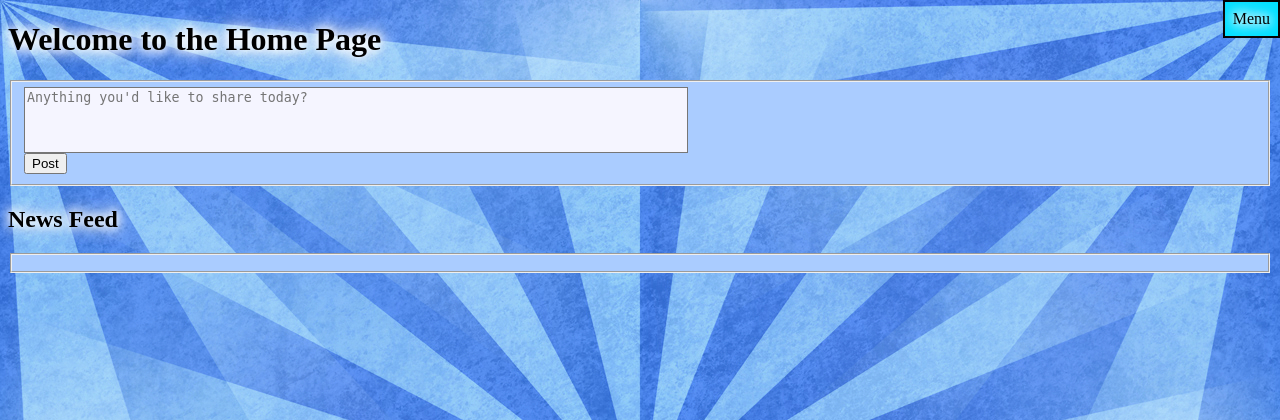
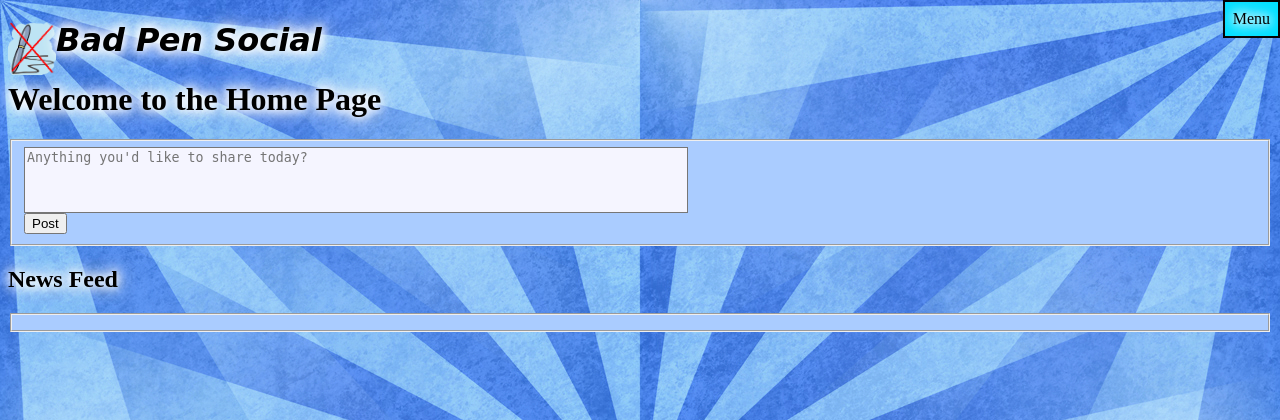
Before and after one commit to MadJinx/social_network, a PHP site: page /home.php in a window 1280 px wide. Shown: the top 420 px of the page. Run offline with PHP 8.4, Linux system fonts and the light colour scheme; the visitor is signed in with stand-in values (Sample User, id 1); data that the repository does not hold is empty.

Commit message:
added logo and name

```diff
--- a/common.php
+++ b/common.php
@@ -21,12 +21,16 @@ function addMenu() { ?>
 	<div class="menu" id="m">
 		<div class="imen" onClick="toggleVis('m');">Menu</div>
 		<ul>
-			<li><img src="images/home.png" alt="home" onClick="warp('home');"></li>
-			<li><img src="images/profile.png" alt="profile" onClick="warp('profile');"></li>
-			<li><img src="images/friends.png" alt="friends" onClick="warp('friends');"></li>
-			<li><img src="images/members.png" alt="members" onClick="warp('members');"></li>
-			<li><img src="images/logout.png" alt="logout" onClick="warp('logout');"></li>
+			<li><img src="images/home.png" alt="home" onClick="warp('home');"/></li>
+			<li><img src="images/profile.png" alt="profile" onClick="warp('profile');"/></li>
+			<li><img src="images/friends.png" alt="friends" onClick="warp('friends');"/></li>
+			<li><img src="images/members.png" alt="members" onClick="warp('members');"/></li>
+			<li><img src="images/logout.png" alt="logout" onClick="warp('logout');"/></li>
 		</ul>
+	</div>
+	<div id="logo">
+		<img src="images/pen.png" alt="pen"/>
+		<h1>Bad Pen Social<h1>
 	</div>
 <?php
 }
--- a/format.css
+++ b/format.css
@@ -1,10 +1,14 @@
-/*h1, h2, h3, h4, h5, p {
-	text-shadow: 0px 0px 10px white,
-		0px 0px 20px white,
-		0px 0px 20px white,
-		0px 0px 20px white;
+
+#logo img {
+	width:3em;
+	float:left;
 }
-*/
+
+#logo h1 {
+	font-family:"Comic Sans MS", cursive, sans-serif;
+	font-style:italic;
+}
+
 textarea {
 	resize: none;
 	display: block;
```
Also changed, not shown: images/pen.png (added).
